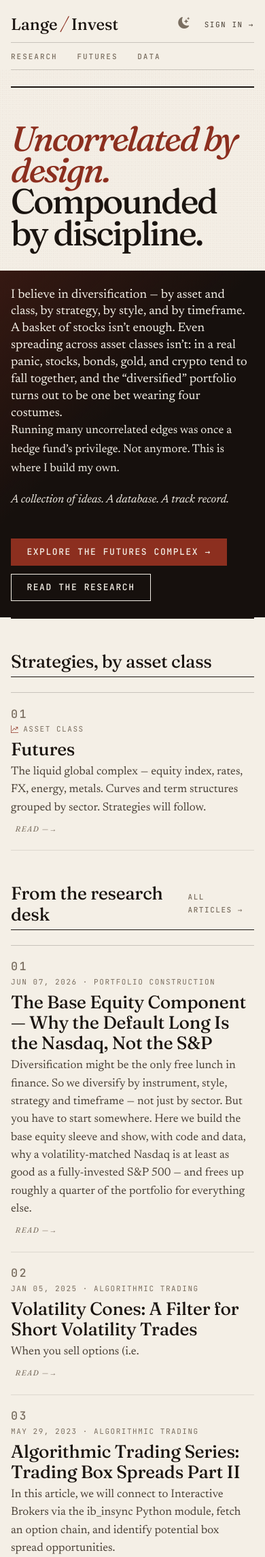
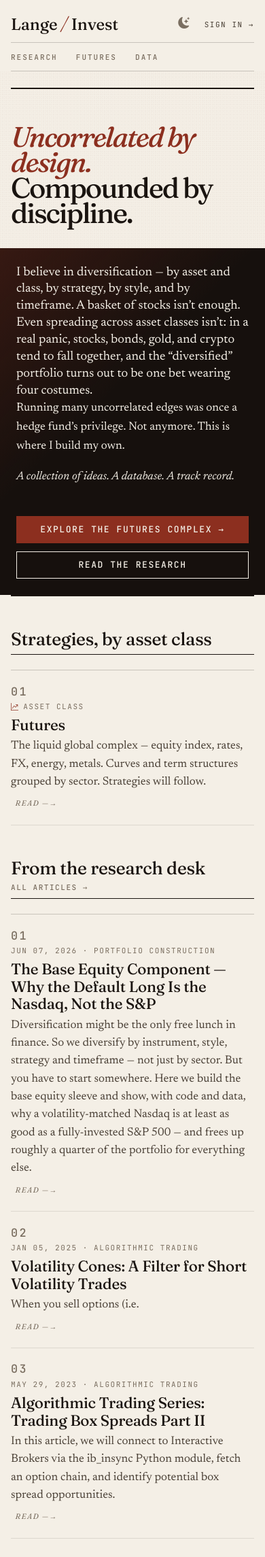
Before and after one commit to lowQuant/lange-invest, a FastAPI app: page / in a window 390 px wide. Shown: the top 2290 px of the page at 68% size. Run offline with FastAPI, Linux system fonts and the light colour scheme.

Commit message:
responsive: make the site work on phone screens
- shell gutter as a CSS var (--shell-pad-x) so the hero's full-bleed panel
  tracks the padding instead of overflowing the viewport below 720px
- masthead nav becomes a swipeable strip instead of wrapping to ragged rows
- wide tables (futures trend dashboard + sim book) scroll inside a
  .table-scroll wrapper below 900px; desktop keeps sticky headers
- fov chart grid tracks min(330px, 100%) so it never forces page scroll
- chart panel heights move from inline styles to .chart-stage classes and
  shrink on phones; futures mode bar/filters wrap; separators hidden
- footer colophon and 2-up numeral strips stack cleanly; prose tables and
  embeds scroll within the reading column
- hero type and action buttons sized for ≤480px; admin row actions on the
  articles list flow with the row instead of overlapping the title

https://claude.ai/code/session_01DrBtsQKSEhaT7ZWy9EZrDz

```diff
--- a/app/static/css/site.css
+++ b/app/static/css/site.css
@@ -20,6 +20,7 @@
     --measure-wide: 84ch;
     --rule: 1px;
     --rule-strong: 2px;
+    --shell-pad-x: 1.5rem;   /* horizontal page gutter — narrows on phones */
 }
 
 /* ─────────────── Light (primary canvas) ─────────────── */
@@ -251,7 +252,7 @@ code, .mono, .tabular, .num {
 .masthead-inner {
     max-width: 1180px;
     margin: 0 auto;
-    padding: 0 1.5rem;
+    padding: 0 var(--shell-pad-x);
 }
 
 /* Top row: wordmark on the left, controls on the right. */
@@ -375,7 +376,7 @@ code, .mono, .tabular, .num {
     max-width: 1180px;
     width: 100%;
     margin: 0 auto;
-    padding: 2.25rem 1.5rem 3rem;
+    padding: 2.25rem var(--shell-pad-x) 3rem;
 }
 .qt-shell.narrow { max-width: 720px; }
 .qt-shell.reading { max-width: 820px; }
@@ -500,7 +501,9 @@ code, .mono, .tabular, .num {
         max-width: 12ch;
     }
     .hero-copy {
-        margin: 0 -1.5rem;
+        /* Full-bleed against the shell gutter — must track --shell-pad-x or it
+           overflows the viewport on phones. */
+        margin: 0 calc(-1 * var(--shell-pad-x));
     }
     .hero .lead {
         max-width: 46ch;
@@ -512,7 +515,8 @@ code, .mono, .tabular, .num {
     display: flex;
     align-items: baseline;
     justify-content: space-between;
-    gap: 1rem;
+    flex-wrap: wrap;
+    gap: 0.25rem 1rem;
     padding-bottom: 0.4rem;
     border-bottom: 1px solid var(--ink-1);
     margin: 3rem 0 1.4rem;
@@ -1294,7 +1298,7 @@ td.col-num, th.col-num { text-align: right; }
 .qt-footer {
     border-top: 1px solid var(--rule-2);
     margin-top: 3rem;
-    padding: 1.6rem 1.5rem 2.2rem;
+    padding: 1.6rem var(--shell-pad-x) 2.2rem;
     background: var(--paper);
     position: relative;
 }
@@ -1469,13 +1473,71 @@ hr { border: 0; border-top: 1px solid var(--rule-2); opacity: 1; margin: 1.5rem
 }
 
 /* ════════════════════════════════════════════════════════════════════════════
-   Mobile masthead — collapse to a stack
-   ════════════════════════════════════════════════════════════════════════════ */
+   Small screens — phone layout
+   ════════════════════════════════════════════════════════════════════════════ */
+
+/* Chart stage (chart_panel partial) — heights live here so they can respond. */
+.chart-stage { position: relative; height: 380px; }
+.chart-stage-sub {
+    position: relative;
+    height: 160px;
+    margin-top: 8px;
+    padding-top: 8px;
+    border-top: 1px solid var(--line-1);
+}
+
+/* Wide-table guard. Desktop keeps page-level scrolling (and sticky headers);
+   below 900px the wrapper scrolls on its own axis so the page never does. */
+@media (max-width: 900px) {
+    .table-scroll { overflow-x: auto; -webkit-overflow-scrolling: touch; }
+    .table-scroll th, .table-scroll td { white-space: nowrap; }
+}
+
 @media (max-width: 720px) {
-    .masthead-inner { padding: 0 1rem; }
+    :root { --shell-pad-x: 1rem; }
+
     .masthead-row { padding-bottom: 0.75rem; }
     .masthead-name { font-size: 1.5rem; }
-    .masthead-nav-link { padding: 0.65rem 0.9rem; }
-    .qt-shell { padding: 1.5rem 1rem 2rem; }
+    .qt-shell { padding-top: 1.5rem; padding-bottom: 2rem; }
     .page-head { grid-template-columns: 1fr; }
-}
+
+    /* Section nav: a swipeable strip instead of wrapping to ragged rows. */
+    .masthead-nav {
+        flex-wrap: nowrap;
+        overflow-x: auto;
+        -webkit-overflow-scrolling: touch;
+        scrollbar-width: none;
+    }
+    .masthead-nav::-webkit-scrollbar { display: none; }
+    .masthead-nav-link {
+        padding: 0.7rem 0.85rem;
+        white-space: nowrap;
+        flex: 0 0 auto;
+    }
+
+    /* Footer colophon collapses to a stack. */
+    .qt-footer-inner { grid-template-columns: 1fr; align-items: start; }
+
+    /* 2-up numeral strips shouldn't keep a dangling right rule. */
+    .numerals .numeral:nth-child(even),
+    .stat-grid .stat-tile:nth-child(even) { border-right: 0; }
+
+    /* Long-form content scrolls inside the reading column, never the page. */
+    .prose table { display: block; overflow-x: auto; }
+    .prose iframe, .prose embed, .prose object, .prose video { max-width: 100%; }
+
+    /* Charts give the viewport back some height. */
+    .chart-stage { height: 280px; }
+    .chart-stage-sub { height: 120px; }
+
+    /* Admin row actions (articles list) flow with the row instead of
+       overlapping the title once the row is single-column. */
+    .ar-actions { position: static !important; margin-top: 0.4rem; }
+}
+
+@media (max-width: 480px) {
+    .hero h1 { font-size: 2.6rem; }
+    .hero-actions .btn { flex: 1 1 100%; text-align: center; }
+    .entry-title { font-size: 1.4rem; }
+    .ar-title { font-size: 1.3rem; }
+}
--- a/app/templates/arcticdb_symbol.html
+++ b/app/templates/arcticdb_symbol.html
@@ -19,7 +19,7 @@
         <h1 style="font-family:var(--mono);">{{ symbol }}</h1>
     </div>
     {% if desc %}
-    <div class="d-flex gap-3">
+    <div class="d-flex gap-3 flex-wrap">
         <div class="metric-mini"><span class="v">{{ '{:,}'.format(desc.rows or 0) }}</span><span class="l">rows</span></div>
         <div class="metric-mini"><span class="v">{{ (desc.columns or []) | length }}</span><span class="l">cols</span></div>
         {% if meta and meta.is_multiindex %}<div class="metric-mini"><span class="v text-up">{{ meta.n_contracts }}</span><span class="l">contracts</span></div>{% endif %}
--- a/app/templates/articles_list.html
+++ b/app/templates/articles_list.html
@@ -32,7 +32,7 @@
             {% if a.summary %}<span class="ar-sum">{{ a.summary }}</span>{% endif %}
         </div>
         {% if user and user.is_admin %}
-        <div style="position:absolute; top:.9rem; right:.25rem;" class="d-flex gap-1">
+        <div style="position:absolute; top:.9rem; right:.25rem;" class="ar-actions d-flex gap-1">
             <a href="/articles/{{ a.slug }}/edit" class="btn btn-sm btn-outline-secondary" title="Edit"><i class="bi bi-pencil"></i></a>
             <button class="btn btn-sm btn-outline-danger" title="Delete"
                     hx-delete="/articles/{{ a.slug }}" hx-confirm="Delete '{{ a.title }}'?"
--- a/app/templates/partials/chart_panel.html
+++ b/app/templates/partials/chart_panel.html
@@ -2,7 +2,7 @@
    Expects: chart_id, chart (main spec dict), subplots (list, optional). #}
 <div class="chart-container">
     <div id="{{ chart_id }}-panels">
-        <div style="position:relative; height:380px;">
+        <div class="chart-stage">
             <canvas id="{{ chart_id }}"></canvas>
         </div>
     </div>
@@ -30,7 +30,7 @@
 
     subs.forEach((sp, i) => {
         const div = document.createElement("div");
-        div.style.cssText = "position:relative;height:160px;margin-top:8px;padding-top:8px;border-top:1px solid var(--line-1);";
+        div.className = "chart-stage-sub";
         const cv = document.createElement("canvas");
         cv.id = "{{ chart_id }}-sub-" + i;
         div.appendChild(cv);
```
Also changed, not shown: app/templates/futures_overview.html (+17 -2 lines).
